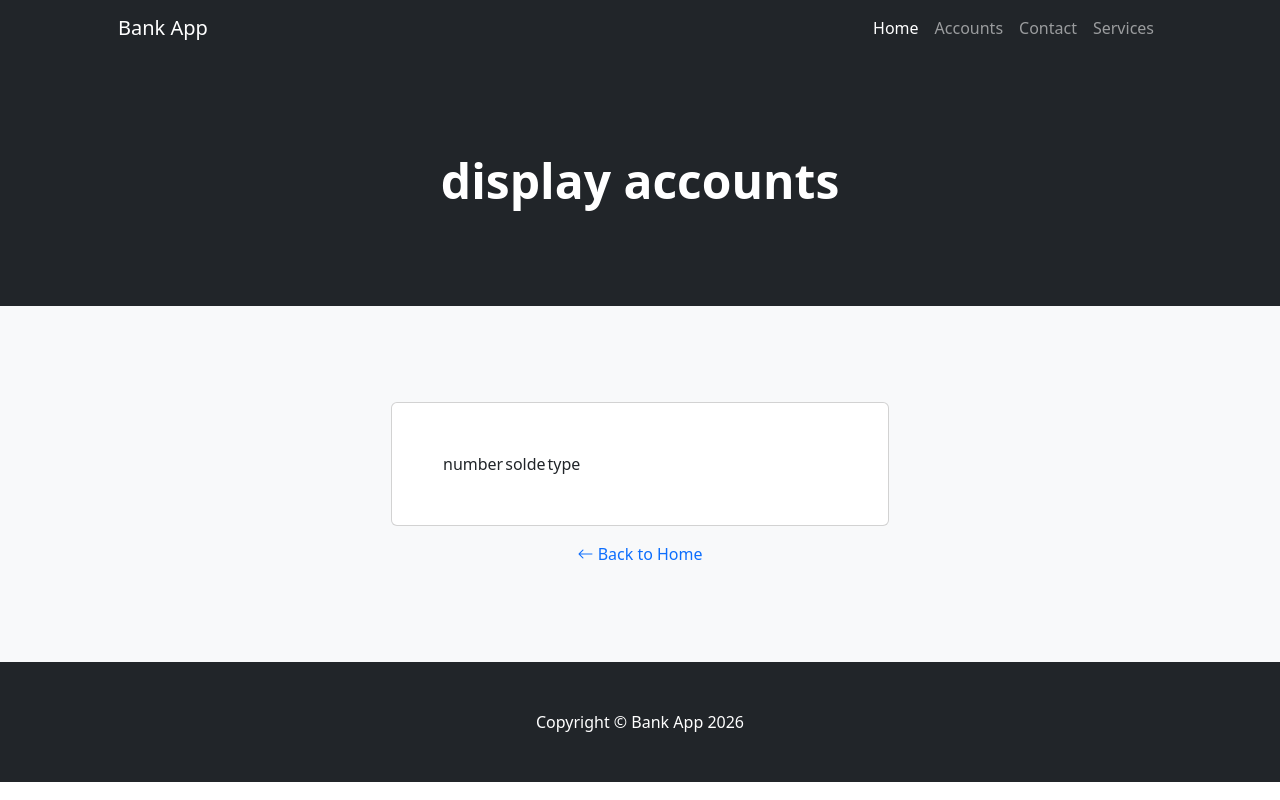
After one commit to lamamram/260622-dj, a Django app: page /home/list_accounts in a window 1280 px wide. The commit adds this page. Run offline with Django 5.2, Linux system fonts and the light colour scheme; data that the repository does not hold is empty; some libraries are stand-ins or nearby versions.

Commit message:
list_accounts

```diff
--- a/bank_app/client/templates/base.html
+++ b/bank_app/client/templates/base.html
@@ -24,7 +24,7 @@
                 <div class="collapse navbar-collapse" id="navbarSupportedContent">
                     <ul class="navbar-nav ms-auto mb-2 mb-lg-0">
                         <li class="nav-item"><a class="nav-link active" aria-current="page" href="{% url 'home' %}">Home</a></li>
-                        <li class="nav-item"><a class="nav-link" href="#!">About</a></li>
+                        <li class="nav-item"><a class="nav-link" href="{% url 'list_accounts' %}">Accounts</a></li>
                         <li class="nav-item"><a class="nav-link" href="#!">Contact</a></li>
                         <li class="nav-item"><a class="nav-link" href="#!">Services</a></li>
                     </ul>
--- /dev/null
+++ b/bank_app/client/templates/list_accounts.html
@@ -0,0 +1,54 @@
+{% extends "base.html" %}
+{% block title %}Bank App - accounts{% endblock  %}
+{% block header %}
+<!-- Header-->
+        <header class="bg-dark py-5">
+            <div class="container px-5">
+                <div class="row gx-5 justify-content-center">
+                    <div class="col-lg-6">
+                        <div class="text-center my-5">
+                            <h1 class="display-5 fw-bolder text-white mb-2"> display accounts</h1>
+                            <p class="lead text-white-50 mb-4"></p>
+                        </div>
+                    </div>
+                </div>
+            </div>
+        </header>
+{% endblock %}
+{% block content %}
+<!-- Edit form section -->
+<section class="bg-light py-5">
+    <div class="container px-5 my-5">
+        <div class="row gx-5 justify-content-center">
+            <div class="col-lg-6">
+
+                <div class="card">
+                    <div class="card-body p-5">
+                       <table>
+                            <th>
+                                <td> number </td>
+                                <td> solde </td>
+                                <td> type </td>
+                             </th>
+                            {% for account in accounts %}
+                            <tr>
+                                <td> {{account.number}} </td>
+                                <td> {{account.balance}} </td>
+                                <td> {{account.type}} </td>
+
+
+                            </tr>
+                            {% endfor %}
+                       </table>
+                    </div>
+                </div>
+                <div class="text-center mt-3">
+                    <a href="{% url 'home' %}" class="text-decoration-none">
+                        <i class="bi bi-arrow-left"></i> Back to Home
+                   </a>
+                </div>
+            </div>
+        </div>
+    </div>
+</section>
+{% endblock  %}
--- a/bank_app/client/urls.py
+++ b/bank_app/client/urls.py
@@ -6,5 +6,6 @@ urlpatterns = [
     # chemin relatif à partir du radical de l'app client
     # charger la vue qui est une fonction dans le module views
     path("home", views.home, name="home"),
-    path("home/edit_client", views.edit_client, name="edit_client")
+    path("home/edit_client", views.edit_client, name="edit_client"),
+    path("home/list_accounts", views.list_accounts, name="list_accounts")
 ]
--- a/bank_app/client/views.py
+++ b/bank_app/client/views.py
@@ -1,5 +1,5 @@
 from django.shortcuts import render, redirect
-from .models import Client
+from .models import Client, Account
 from .forms import EditClientForm
 from django.http import HttpRequest
 from django.contrib import messages
@@ -43,3 +43,8 @@ def edit_client(request: HttpRequest):
 
 
     # si on vient de la page d'accueil
+
+def list_accounts(request: HttpRequest):
+    client = Client.objects.first()
+    accounts = Account.objects.filter(client=client)
+    return render(request, "list_accounts.html", {"accounts": accounts})
```
Also changed, not shown: bank_app/client/models.py (+12 -0 lines), bank_app/client/migrations/0007_account.py (added).
